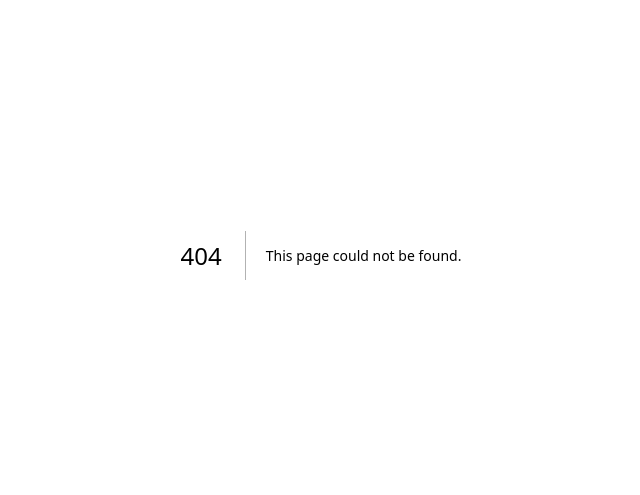
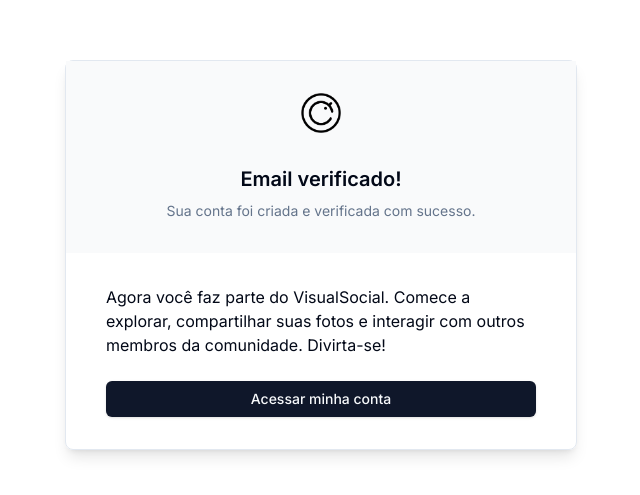
Before and after one commit to es20232/eqp7, a Next.js app in the folder apps/web/: page /auth/verify-email/success in a window 1280 px wide. Before the commit this address had no page. Shown: the part 145-640 px from the top of the page, without its empty margins (319-959 px from the left). Built offline with nearby package versions, Linux system fonts and the light colour scheme.

Commit message:
feat: página de de email verificado

```diff
--- /dev/null
+++ b/apps/web/app/auth/verify-email/success/page.tsx
@@ -0,0 +1,30 @@
+import {
+  AuthHeader,
+  AuthHeaderDescription,
+  AuthHeaderTitle,
+} from '@/components/auth/header'
+import { AuthMainContent } from '@/components/auth/main-content'
+import { Button } from '@/components/ui/button'
+import Link from 'next/link'
+
+export default function RegisterSucess() {
+  return (
+    <>
+      <AuthHeader>
+        <AuthHeaderTitle>Email verificado!</AuthHeaderTitle>
+        <AuthHeaderDescription>
+          Sua conta foi criada e verificada com sucesso.
+        </AuthHeaderDescription>
+      </AuthHeader>
+      <AuthMainContent>
+        <p>
+          Agora você faz parte do VisualSocial. Comece a explorar, compartilhar
+          suas fotos e interagir com outros membros da comunidade. Divirta-se!
+        </p>
+        <Link href="/auth/login" className="mt-6 w-full self-start">
+          <Button className="w-full">Acessar minha conta</Button>
+        </Link>
+      </AuthMainContent>
+    </>
+  )
+}
```
